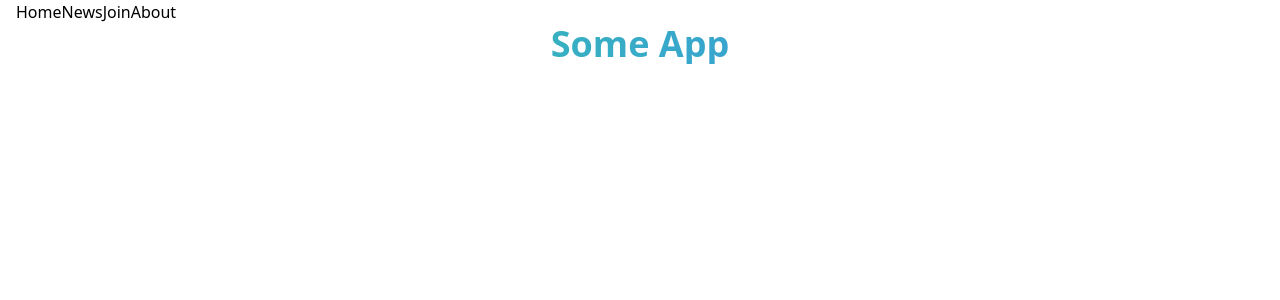
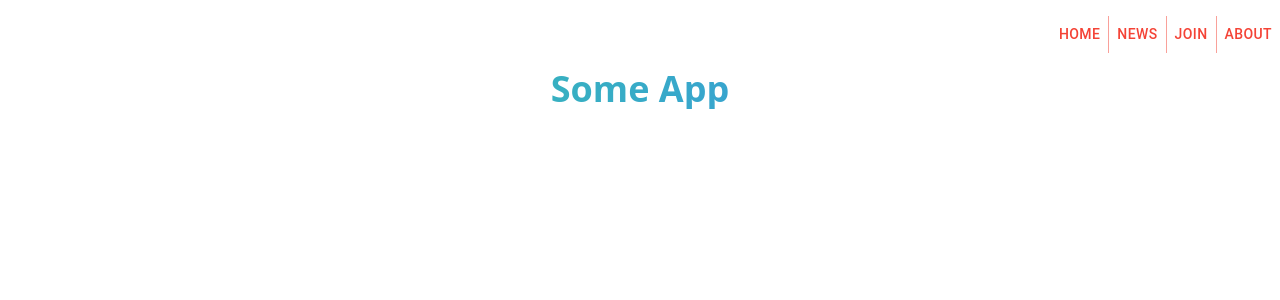
Before and after one commit to timmeno1/profsoyuz, a React (Create React App) app in the folder client/: page / in a window 1280 px wide. Shown: the top 300 px of the page. Built offline with nearby package versions, Linux system fonts and the light colour scheme.

Commit message:
material ui

```diff
--- a/client/package.json
+++ b/client/package.json
@@ -4,6 +4,7 @@
   "private": true,
   "dependencies": {
     "@craco/craco": "^6.1.2",
+    "@material-ui/core": "^4.11.4",
     "@testing-library/jest-dom": "^5.12.0",
     "@testing-library/react": "^11.2.7",
     "@testing-library/user-event": "^12.8.3",
--- a/client/src/App.tsx
+++ b/client/src/App.tsx
@@ -1,13 +1,28 @@
+import { red } from '@material-ui/core/colors';
+import { createMuiTheme, ThemeProvider } from '@material-ui/core/styles';
 import React from 'react';
 import './App.css';
 import { Navbar } from './Navbar/Navbar';
 
+
+const outerTheme = createMuiTheme({
+  palette: {
+    primary: red,
+    secondary: {
+      main: '#b2dfdb',
+    },
+  },
+});
+
+
 function App() {
   return (
-    <div className="container mx-auto">
-      <Navbar />
-       <h1 className="text-center bg-clip-text text-transparent bg-gradient-to-r from-green-400 to-blue-500 text-4xl font-bold">Some App</h1>
-    </div>
+    <ThemeProvider theme={outerTheme}>
+      <div className="container mx-auto">
+        <Navbar />
+        <h1 className="text-center bg-clip-text text-transparent bg-gradient-to-r from-green-400 to-blue-500 text-4xl font-bold">Some App</h1>
+      </div>
+    </ThemeProvider>
   );
 }
 
--- a/client/src/Navbar/Navbar.tsx
+++ b/client/src/Navbar/Navbar.tsx
@@ -1,15 +1,21 @@
 import React from 'react'
+import {Button, ButtonGroup} from '@material-ui/core'
 
 
 export const Navbar = () => {
 
 
     return (
-        <nav className="container px-4" >
-            <button>Home</button>
-            <button>News</button>
-            <button>Join</button>
-            <button>About</button>
+        <nav className="container flex justify-end py-4" >
+            <div className="logo">
+
+            </div>
+            <ButtonGroup className="buttons" variant="text" color="primary" aria-label="text primary button group">
+                <Button >Home</Button>
+                <Button >News</Button>
+                <Button >Join</Button>
+                <Button >About</Button>
+            </ButtonGroup>
         </nav>
     )
 }
--- a/client/src/index.css
+++ b/client/src/index.css
@@ -2,3 +2,7 @@
 @tailwind base;
 @tailwind components;
 @tailwind utilities;
+
+button, button:focus {
+    outline: none;
+  }
```
Also changed, not shown: 1 other file (tests, documents, lock files or other folders).
